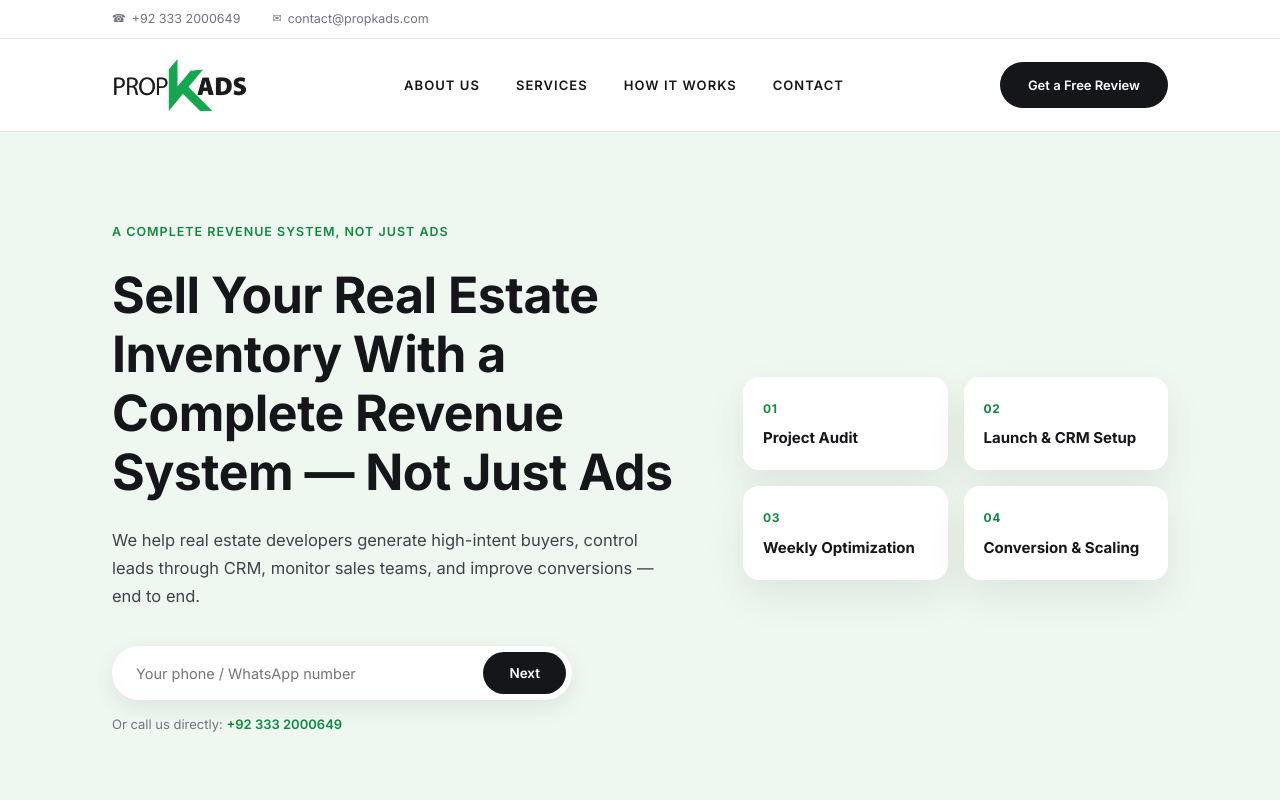
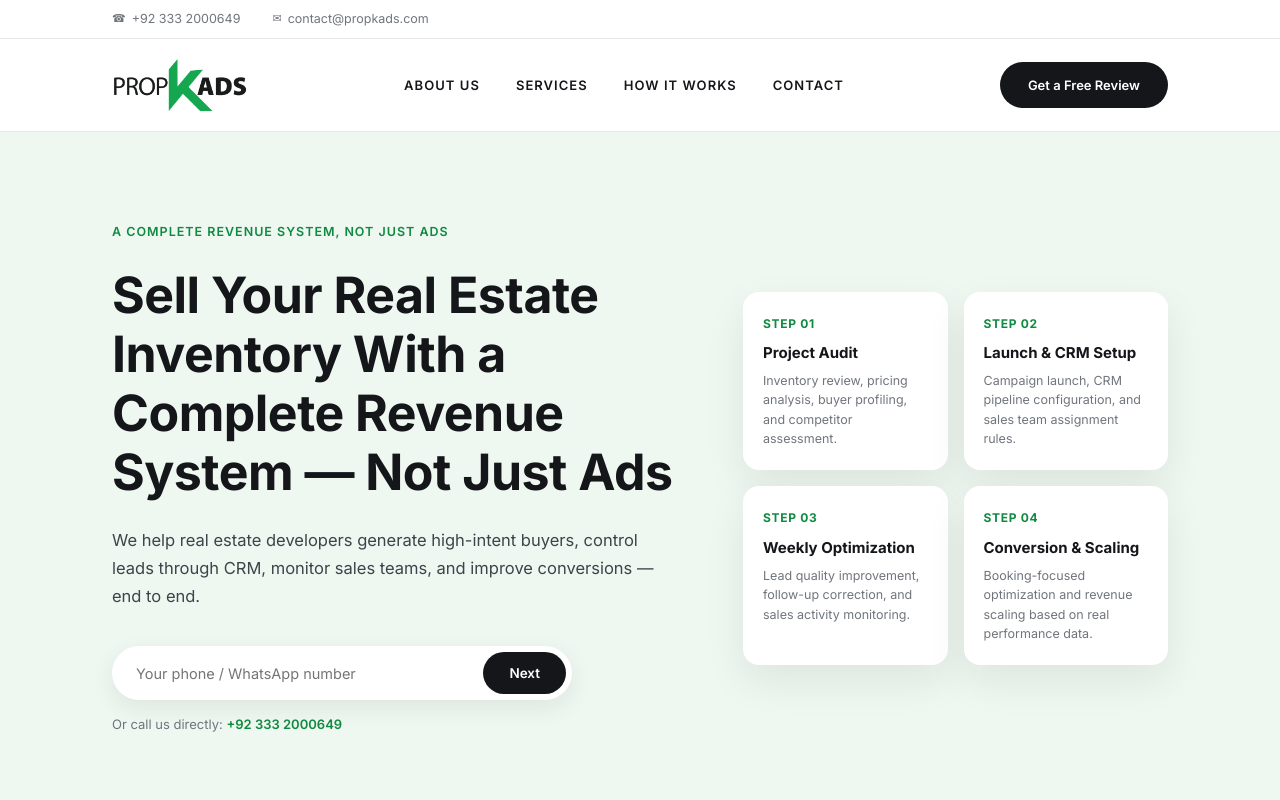
Before and after one commit to khurram7jc/propkads-website, a Next.js app: page / in a window 1280 px wide. Shown: the top 800 px of the page. Built offline with nearby package versions, Linux system fonts and the light colour scheme; no server answers; the database is empty.

Commit message:
Add descriptions to the 4 hero process-step cards

```diff
--- a/app/globals.css
+++ b/app/globals.css
@@ -105,7 +105,8 @@ input, select, textarea{font-family:inherit;}
   font-family:'Inter',sans-serif; font-size:12px; font-weight:700; color:var(--green);
   letter-spacing:.06em; margin-bottom:10px;
 }
-.floating-card-title{font-size:15px; font-weight:700; color:var(--ink); line-height:1.35;}
+.floating-card-title{font-size:15px; font-weight:700; color:var(--ink); line-height:1.35; margin-bottom:8px;}
+.floating-card-desc{font-size:12.5px; color:var(--slate); line-height:1.55;}
 
 @media(max-width:900px){
   .hero-v2-inner{grid-template-columns:1fr;}
--- a/app/page.js
+++ b/app/page.js
@@ -10,9 +10,13 @@ const DEFAULT_CONTENT = {
   header_nav_4: 'Contact',
   header_cta_text: 'Get a Free Review',
   hero_step_1: 'Project Audit',
+  hero_step_1_desc: 'Inventory review, pricing analysis, buyer profiling, and competitor assessment.',
   hero_step_2: 'Launch & CRM Setup',
+  hero_step_2_desc: 'Campaign launch, CRM pipeline configuration, and sales team assignment rules.',
   hero_step_3: 'Weekly Optimization',
+  hero_step_3_desc: 'Lead quality improvement, follow-up correction, and sales activity monitoring.',
   hero_step_4: 'Conversion & Scaling',
+  hero_step_4_desc: 'Booking-focused optimization and revenue scaling based on real performance data.',
   hero_heading: 'Sell Your Real Estate Inventory With a Complete Revenue System — Not Just Ads',
   hero_subheading:
     'We help real estate developers generate high-intent buyers, control leads through CRM, monitor sales teams, and improve conversions — end to end.',
--- a/components/Hero.js
+++ b/components/Hero.js
@@ -24,20 +24,24 @@ export default function Hero({ c, onQuickPhone }) {
         <div className="hero-v2-right">
           <div className="hero-cards-grid">
             <div className="floating-card">
-              <div className="floating-card-num">01</div>
+              <div className="floating-card-num">STEP 01</div>
               <div className="floating-card-title">{c.hero_step_1 || 'Project Audit'}</div>
+              <div className="floating-card-desc">{c.hero_step_1_desc || 'Inventory review, pricing analysis, buyer profiling, and competitor assessment.'}</div>
             </div>
             <div className="floating-card">
-              <div className="floating-card-num">02</div>
+              <div className="floating-card-num">STEP 02</div>
               <div className="floating-card-title">{c.hero_step_2 || 'Launch & CRM Setup'}</div>
+              <div className="floating-card-desc">{c.hero_step_2_desc || 'Campaign launch, CRM pipeline configuration, and sales team assignment rules.'}</div>
             </div>
             <div className="floating-card">
-              <div className="floating-card-num">03</div>
+              <div className="floating-card-num">STEP 03</div>
               <div className="floating-card-title">{c.hero_step_3 || 'Weekly Optimization'}</div>
+              <div className="floating-card-desc">{c.hero_step_3_desc || 'Lead quality improvement, follow-up correction, and sales activity monitoring.'}</div>
             </div>
             <div className="floating-card">
-              <div className="floating-card-num">04</div>
+              <div className="floating-card-num">STEP 04</div>
               <div className="floating-card-title">{c.hero_step_4 || 'Conversion & Scaling'}</div>
+              <div className="floating-card-desc">{c.hero_step_4_desc || 'Booking-focused optimization and revenue scaling based on real performance data.'}</div>
             </div>
           </div>
         </div>
```
